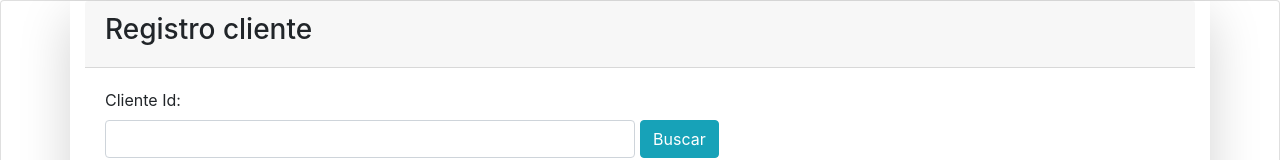
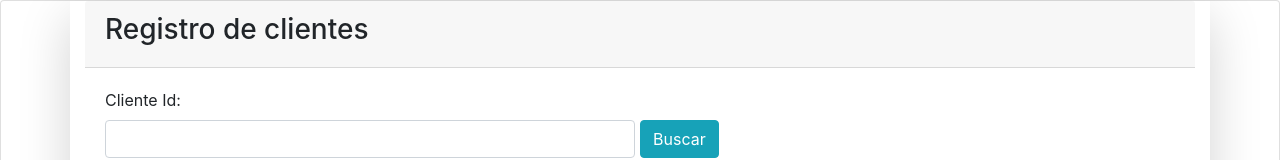
Before and after one commit to BryantJim/HTML, a plain HTML site: page index.html in a window 1280 px wide. Shown: the top 160 px of the page. Drawn offline with nearby package versions, Linux system fonts and the light colour scheme.

Commit message:
Agregando detalles

```diff
--- a/index.html
+++ b/index.html
@@ -13,7 +13,7 @@
 	<div class="card">
 		<div class="container shadow-lg ">
 			<div class="card-header">
-				<h3>Registro cliente</h3>
+				<h3>Registro de clientes</h3>
 			  </div>
 				<div class="card-body">
 				<form >
```
